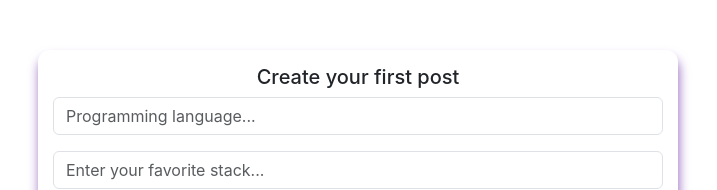
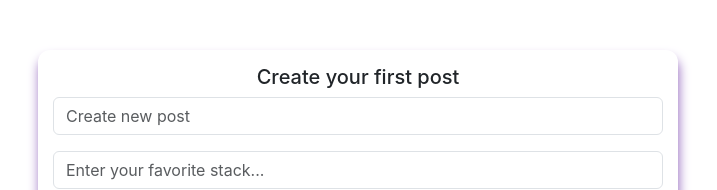
Before and after one commit to MrAbdumalikCodes/Function-counter, a React (Create React App) app: page / in a window 1280 px wide. Shown: the top 190 px of the page, without its empty margins (282-999 px from the left). Built offline with nearby package versions, Linux system fonts and the light colour scheme.

Commit message:
UI input

```diff
--- a/src/components/App/App.js
+++ b/src/components/App/App.js
@@ -2,6 +2,7 @@ import React,{useState} from 'react'
 import '../App/App.css'
 import { TableList } from '../TableList/TableList'
 import Mybutton from '../UI/MyButton/button'
+import { MyInput } from '../UI/MyInput/MyInput'
 
 
 export default function App() {
@@ -16,14 +17,12 @@ export default function App() {
       <div className='app w-50 mx-auto border-1'>
         <form>
           <h5 className='text-center'>Create your first post</h5>
-          <input type="text"
-            className="form-control"
-            placeholder='Programming language...'
-          />
-          <input type="text"
-            className='form-control my-3'
-            placeholder='Enter your favorite stack...'
-          />
+          <MyInput type="text"
+           className="form-control"
+           placeholder="Create new post"/>
+          <MyInput
+          className='form-control my-3'
+          placeholder='Enter your favorite stack...'/>
           <Mybutton disabled>Add post</Mybutton>
         </form>
       <TableList post={post} title="Programming Language"/>
--- /dev/null
+++ b/src/components/UI/MyInput/MyInput.js
@@ -0,0 +1,7 @@
+import React from 'react'
+
+export const MyInput = (props) => {
+  return (
+    <input {...props}/>
+  )
+}
```
